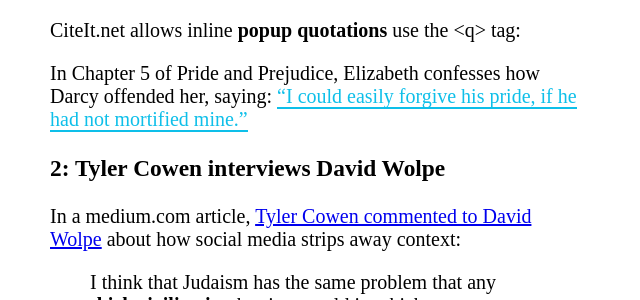
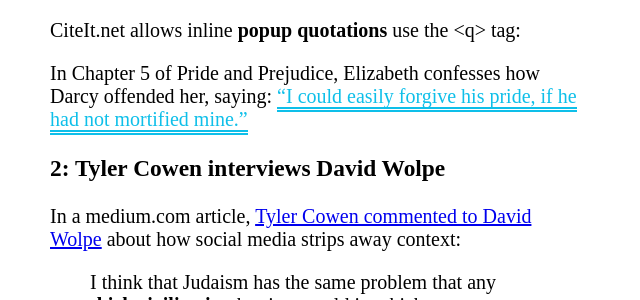
Before and after one commit to CiteIt/citeit-sample-code, a PHP site: page /examples.html in a window 1280 px wide. Shown: the part 464-764 px from the top of the page, without its empty margins (0-640 px from the left). Run offline with PHP 8.4, Linux system fonts and the light colour scheme; some libraries are stand-ins or nearby versions.

Commit message:
change style: q-tag link: double underline, remove border from quote arrows
  * change style: q-tag link: double underline
  * remove border from quote arrows

```diff
--- a/css/quote-context-style.css
+++ b/css/quote-context-style.css
@@ -24,10 +24,11 @@ span.blockquote {
 
 div.quote_arrows a, q, q a, span.q, a.citeit_source_domain {
 	color: #0ebfe9;
+	border: 0px;
 }
 
 q, q a, span.q {
-	border-bottom: 2px double #0ebfe9;
+	border-bottom: 5px double #0ebfe9;
 }
 
 span.q-tag-highlight {
@@ -151,6 +152,7 @@ a.rotated180{
 
 div.quote_arrows a {
 	font-size: 150%;						/* make it larger: to select on phone screen */
+	border: 0px;
 }
 span.view_on_youtube {
 	font-size: 65%;
```
